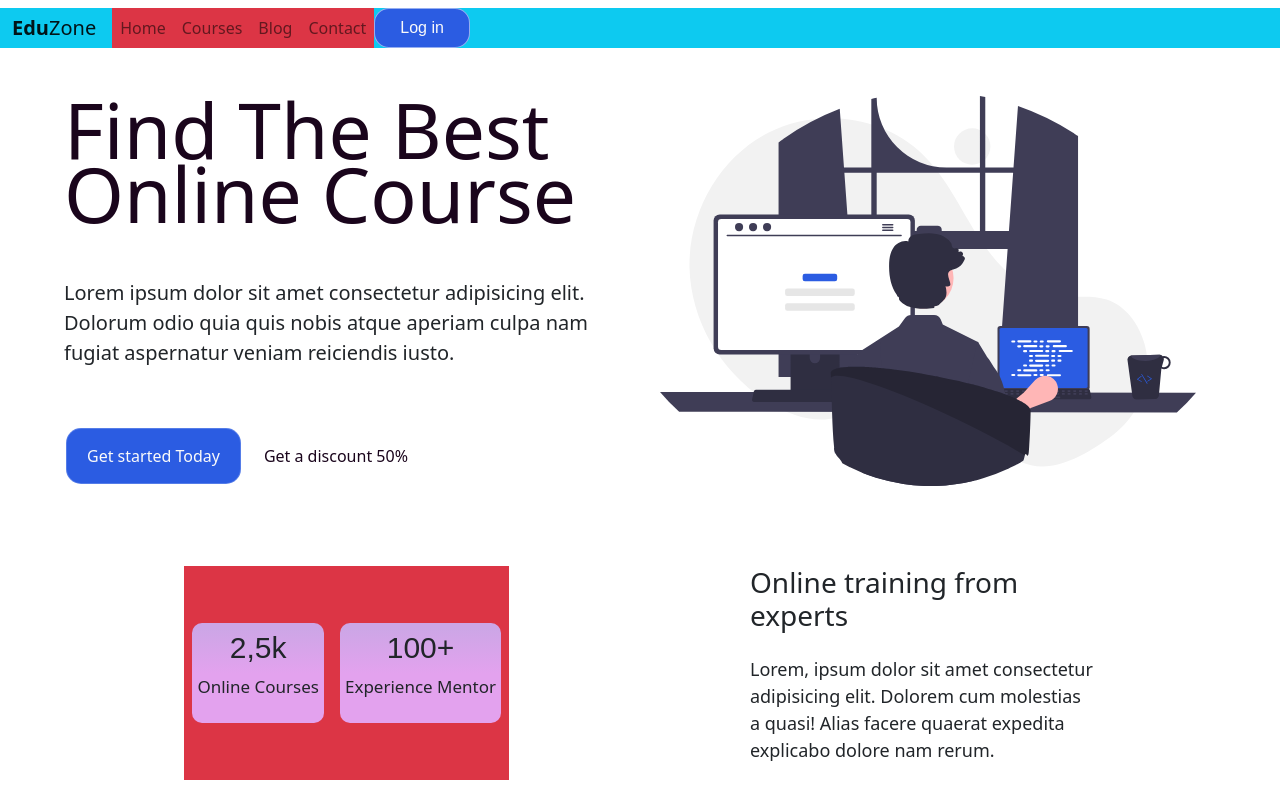
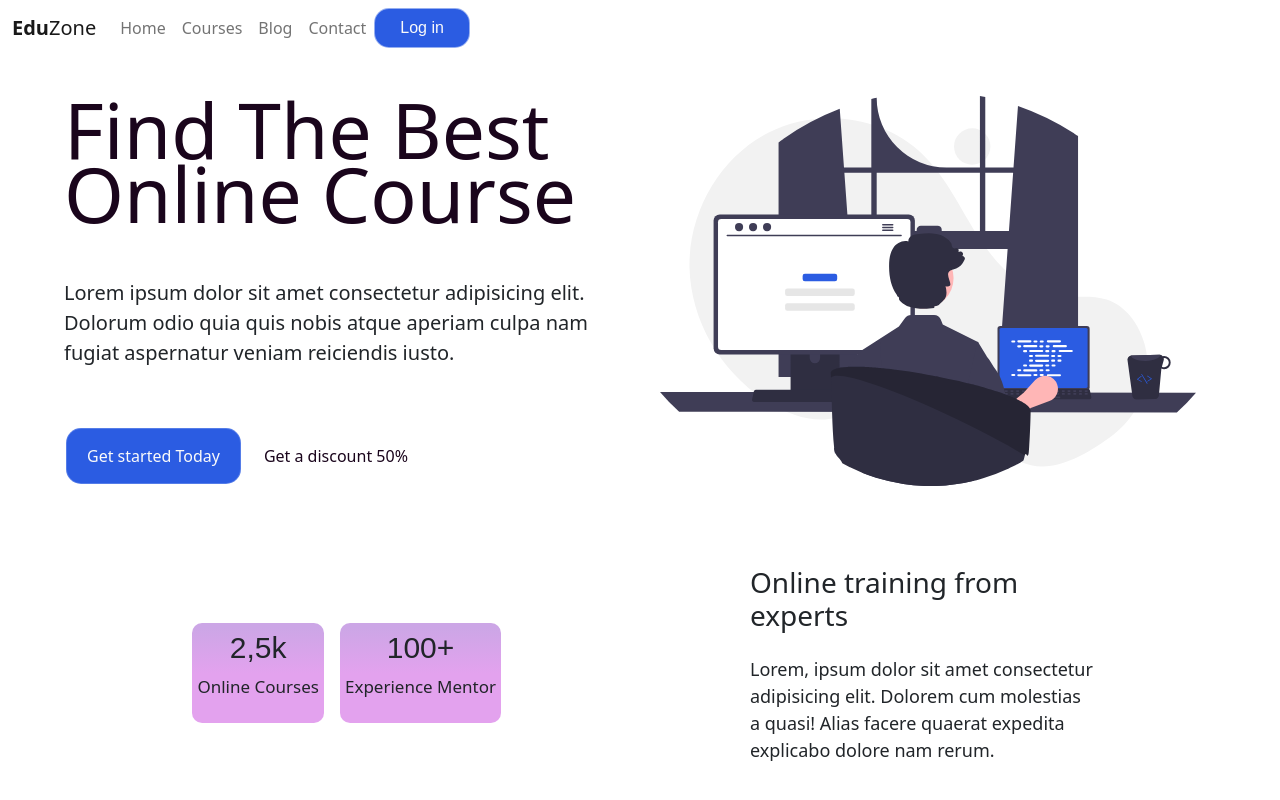
Before and after one commit to S4cr4b011/landing-page-Education, a plain HTML site: page index.html in a window 1280 px wide. Shown: the top 800 px of the page. Drawn offline with nearby package versions, Linux system fonts and the light colour scheme.

Commit message:
Quitando fondo de card

```diff
--- a/index.html
+++ b/index.html
@@ -16,7 +16,7 @@
     <header class="titular ">
 
         <nav class=" navbar navbar-expand-lg ">
-            <div class="container-fluid bg-info d-lg-flex justify-content-lg-between">
+            <div class="container-fluid d-lg-flex justify-content-lg-between">
                 <a class="navbar-brand" href="index.html"><strong>Edu</strong>Zone</a>
                 <button class="navbar-toggler p-0 border-0" type="button" data-bs-toggle="collapse" data-bs-target="#navbarNav"
                     aria-controls="navbarNav" aria-expanded="false" aria-label="Toggle navigation">
@@ -24,10 +24,10 @@
                 </button>
                 <div class="collapse navbar-collapse " id="navbarNav">
                     <ul class="nav-list navbar-nav text-center">
-                        <li class="nav-item  bg-danger"><a class="nav-link" href="#">Home</a></li>
-                        <li class="nav-item  bg-danger"><a class="nav-link" href="#">Courses</a></li>
-                        <li class="nav-item  bg-danger"><a class="nav-link" href="#">Blog</a></li>
-                        <li class="nav-item  bg-danger"><a class="nav-link" href="#">Contact</a></li>
+                        <li class="nav-item "><a class="nav-link" href="#">Home</a></li>
+                        <li class="nav-item "><a class="nav-link" href="#">Courses</a></li>
+                        <li class="nav-item "><a class="nav-link" href="#">Blog</a></li>
+                        <li class="nav-item "><a class="nav-link" href="#">Contact</a></li>
                         <button class="button-login">Log in</button>
                     </ul>
                 </div>
@@ -50,7 +50,7 @@
             </div>
         </section>
         <section class="contenedor experience-mentor d-flex flex-column flex-md-row justify-content-md-around">
-            <div class="d-flex justify-content-between justify-content-lg-between align-items-center bg-danger h-auto ">
+            <div class="d-flex justify-content-between justify-content-lg-between align-items-center  h-auto ">
                 <div class="notificaciones m-2">
                     <h3>2,5k</h3>
                     <p>Online Courses</p>
```
